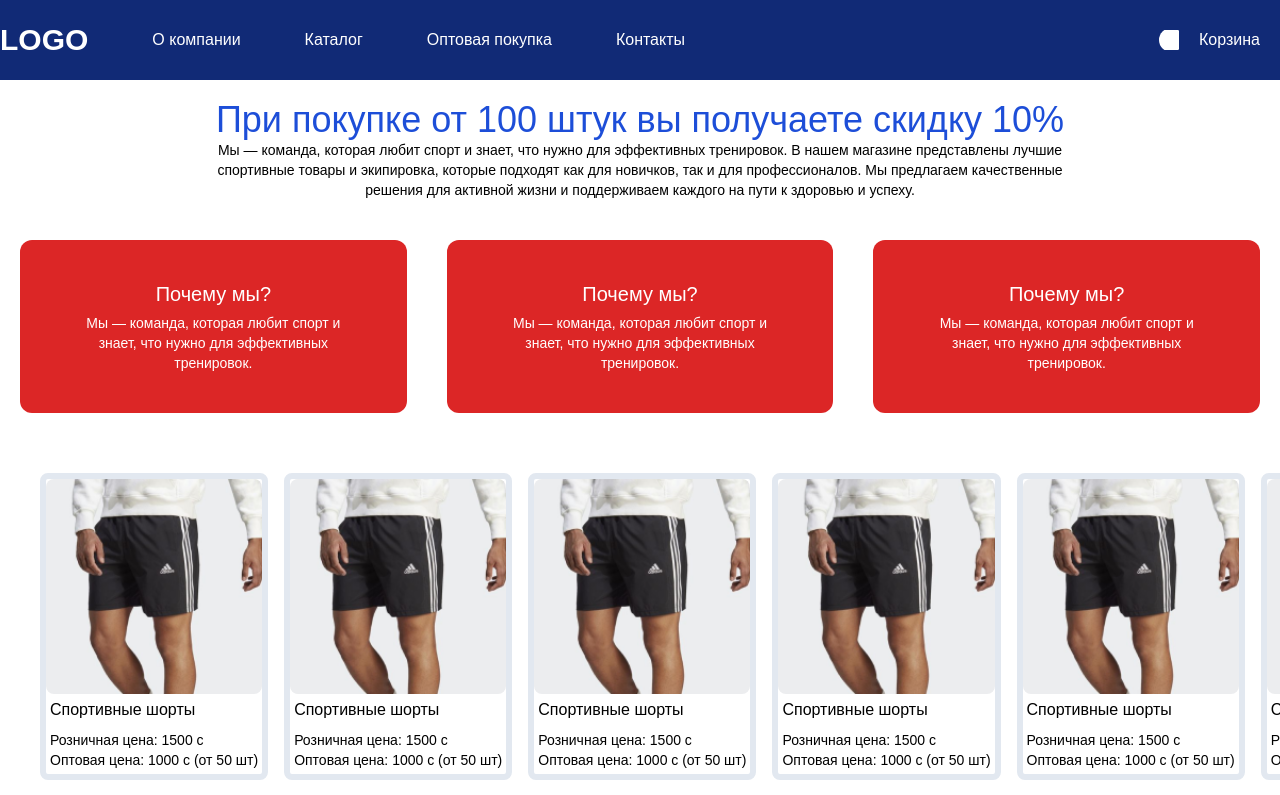
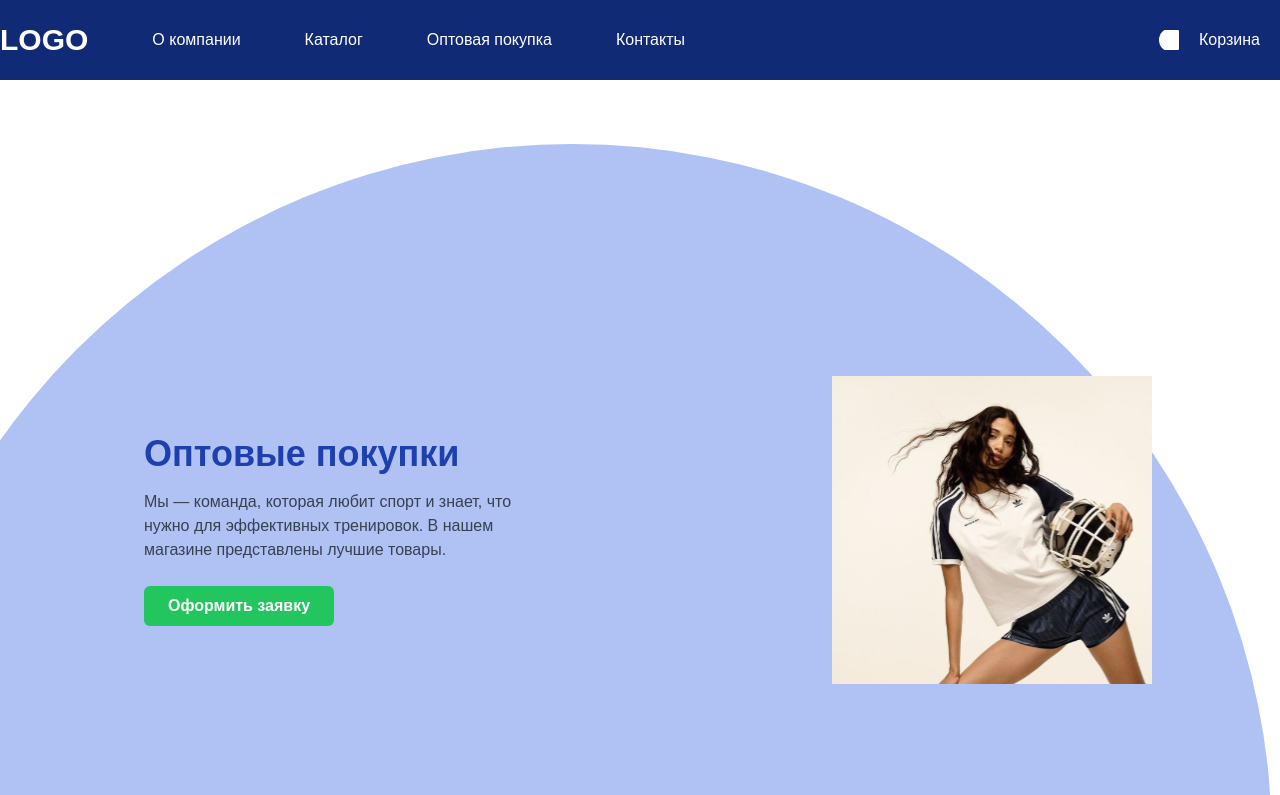
Before and after one commit to Abaijan/sports, a Next.js app: page /wholesale in a window 1280 px wide. Shown: the top 795 px of the page. Built offline with nearby package versions, Linux system fonts and the light colour scheme.

Commit message:
wholesale

```diff
--- a/app/components/wholesalepurchase/HomeWholesale.jsx
+++ b/app/components/wholesalepurchase/HomeWholesale.jsx
@@ -5,7 +5,7 @@ import imgWholesale from '../../assets/images/wholesales.svg'
 export function HomeWholesale() {
   return (
       <section className="relative overflow-hidden">
-          {/* <section className="absolute top-16 -left-32 w-[1400px] z-10 h-[1500px] bg-[#B0C1F4] rounded-full transform"></section>
+          <section className="absolute top-16 -left-32 w-[1400px] z-10 h-[1500px] bg-[#B0C1F4] rounded-full transform"></section>
           <section className='container'>
               <section className=" bg-white   flex  items-center justify-around w-full h-[900px] overflow-hidden">
                   <section className=" z-10 max-w-md p-4">
@@ -24,7 +24,7 @@ export function HomeWholesale() {
                              class="w-full h-full max-w-xs "/>
                   </section>
               </section>
-          </section> */}
+          </section>
       </section>
   )
 }
```
Also changed, not shown: app/components/AboutUs/explanation/Explanation.jsx (indentation only).
